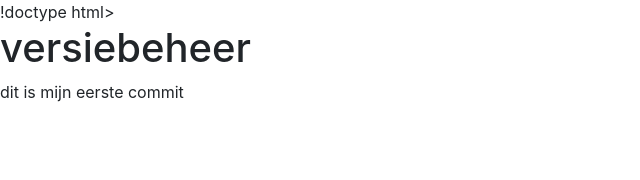
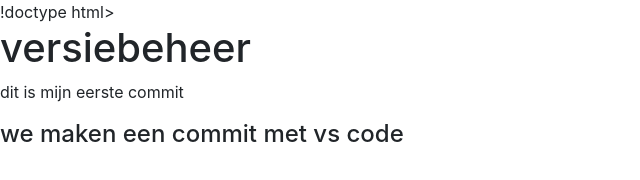
Before and after one commit to Gabrielle-Spits/vebr-jaar1-c2019, a plain HTML site: page index.html in a window 1280 px wide. Shown: the whole page, without its empty margins (0-640 px from the left). Drawn offline with nearby package versions, Linux system fonts and the light colour scheme.

Commit message:
Commit met vs code

```diff
--- a/index.html
+++ b/index.html
@@ -14,6 +14,8 @@
     <h1>versiebeheer</h1>
     <p>dit is mijn eerste  commit</p>
 
+    <h4>we maken een commit met vs code</h4>
+
 
 
 
```
